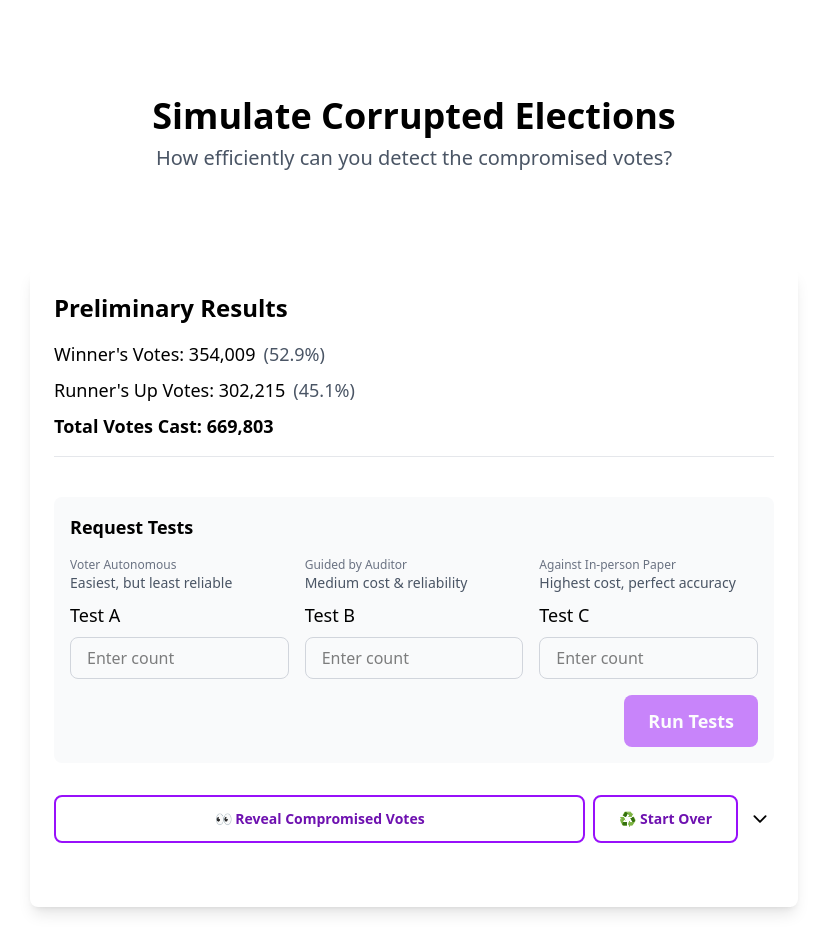
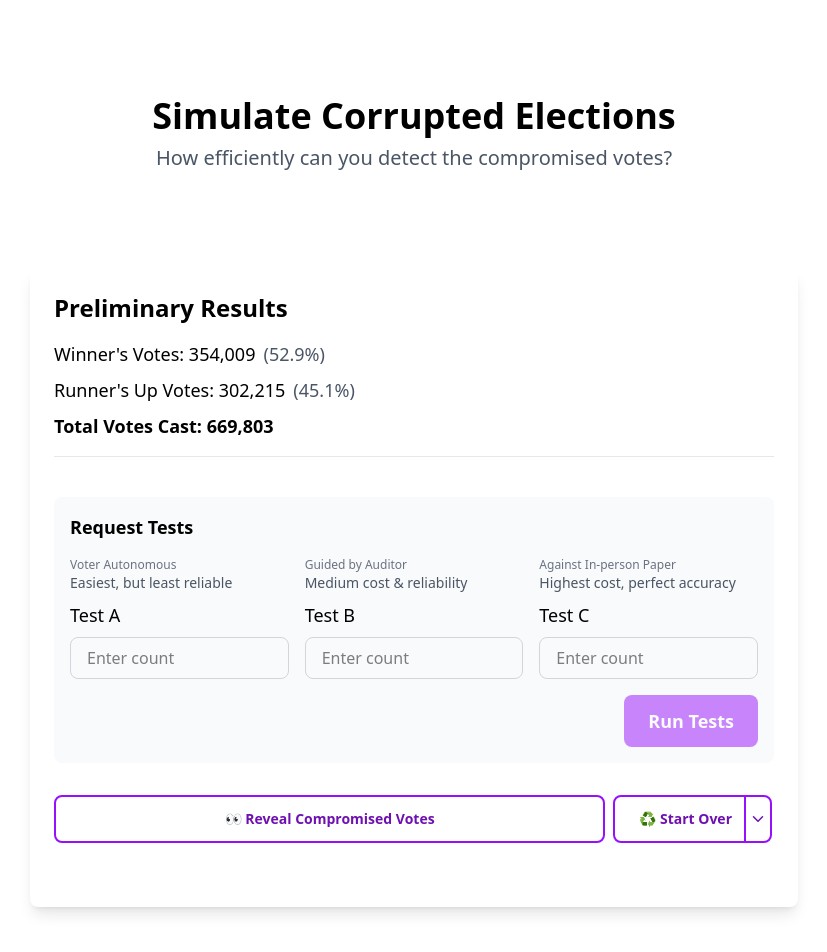
Before and after one commit to dsernst/simulate-corrupted-election, a Next.js app: page / in a window 1280 px wide. Shown: the top 952 px of the page, without its empty margins (226-1053 px from the left). Built offline with nearby package versions, Linux system fonts and the light colour scheme.

Commit message:
Match seed dropdown arrow border style

```diff
--- a/app/components/RevealStartOverLine.tsx
+++ b/app/components/RevealStartOverLine.tsx
@@ -48,30 +48,31 @@ export const RevealStartOverLine = ({
             </p>
           </div>
         )}
-        <div className="flex items-center gap-2 relative">
+        <div className="flex items-center relative">
           <Button
             onClick={() => onStartOver()}
             variant="outline"
-            className="text-sm py-2 px-4"
+            className="text-sm py-2 px-4 rounded-r-none pr-3"
           >
             ♻️ Start Over
           </Button>
-          <button
+          <Button
             onClick={onToggleSeedInput}
-            className="p-1 hover:bg-gray-100 rounded cursor-pointer"
+            variant="outline"
+            className="!py-3.5 !px-1 !ml-0 rounded-l-none relative right-0.5"
             aria-label={showSeedInput ? 'Hide seed input' : 'Show seed input'}
           >
             {showSeedInput ? (
-              <IoChevronUp size={20} />
+              <IoChevronUp size={16} />
             ) : (
-              <IoChevronDown size={20} />
+              <IoChevronDown size={16} />
             )}
-          </button>
+          </Button>
 
           {/* Seed input */}
           {showSeedInput && (
             <div
-              className="absolute right-3 top-12 bg-white border border-gray-200 rounded shadow-md flex gap-2 items-center px-3 py-2 z-10"
+              className="absolute -right-3 top-12 bg-white border border-gray-200 rounded shadow-md flex gap-2 items-center px-3 py-2 z-10"
               style={{ minWidth: 0 }}
             >
               <IoDiceOutline
```
